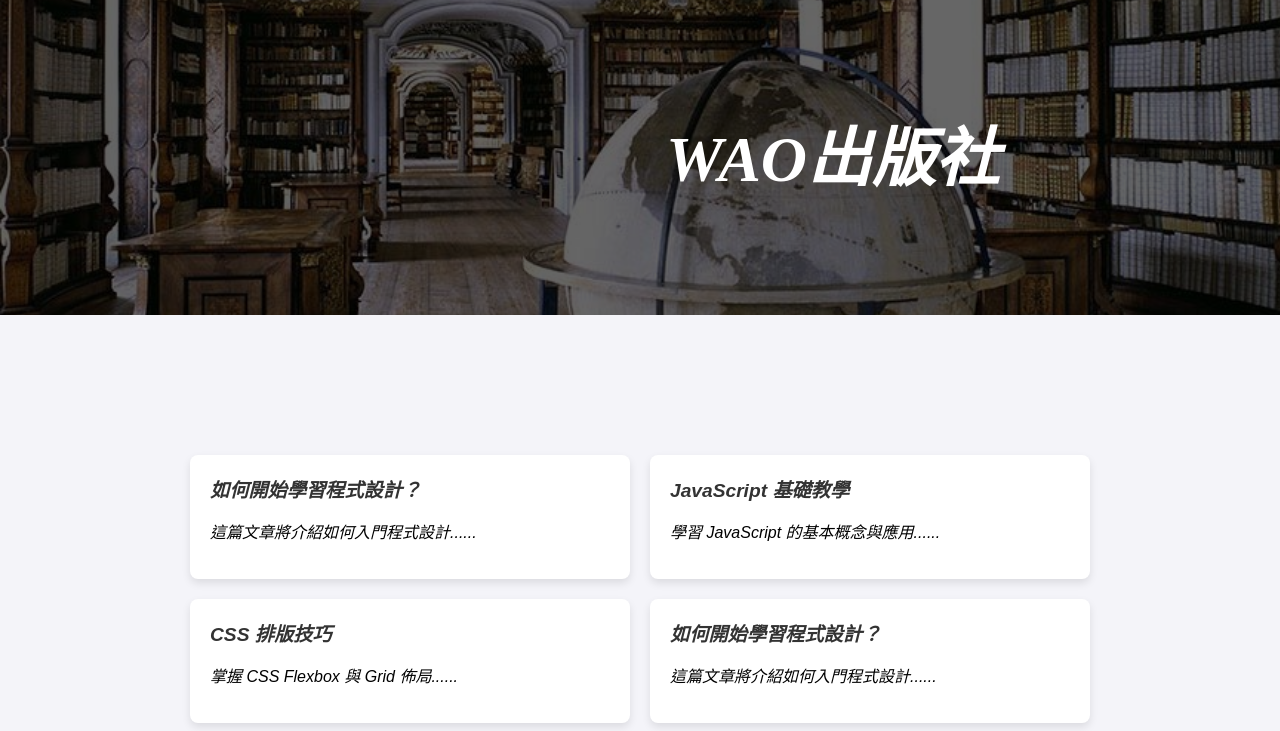
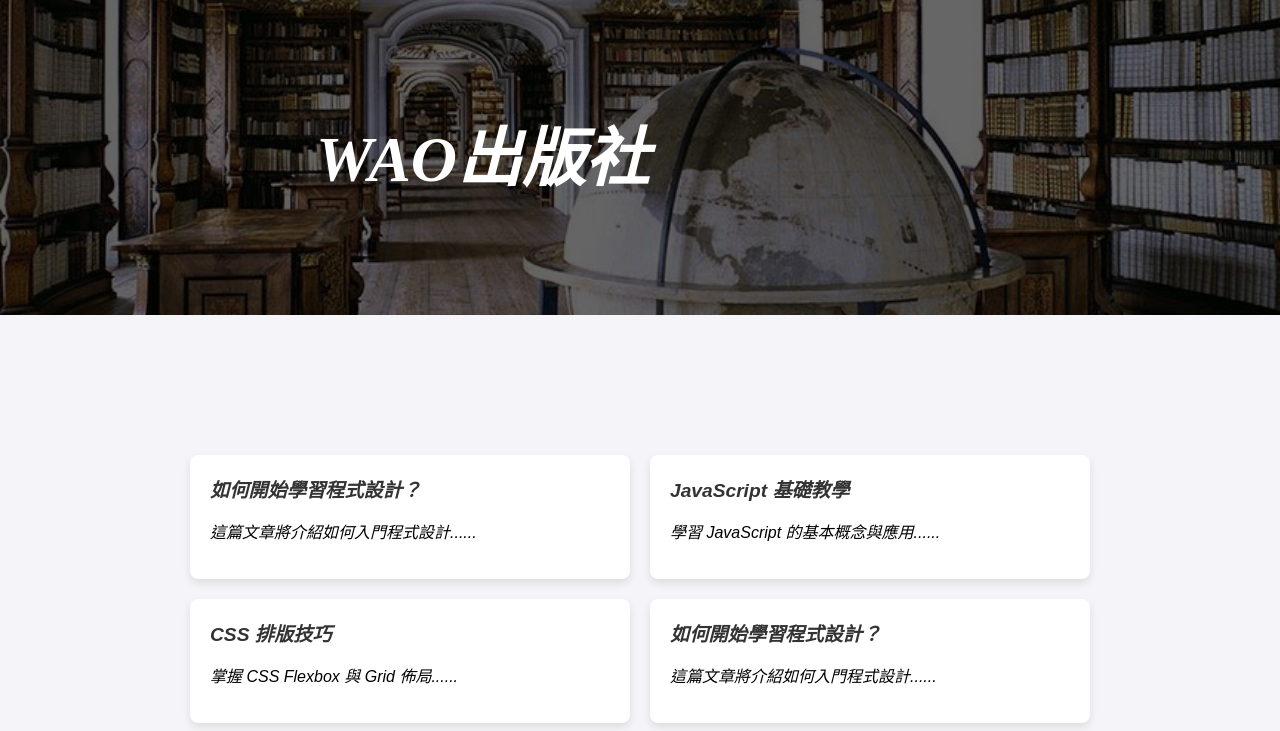
Before and after one commit to chou-chuan-chuan/wactgo_publisher, a plain HTML site: page index.html in a window 1280 px wide. Shown: the part 69-800 px from the top of the page. Drawn offline with Linux system fonts and the light colour scheme.

Commit message:
Update styles.css

```diff
--- a/styles.css
+++ b/styles.css
@@ -54,7 +54,7 @@ header h1 {
     font-size: 4rem;
     font-family: serif;
     text-align: left; /* 讓內容靠左 */
-    padding-left: 650px; /* 增加左側間距 */
+    padding-left: 300px; /* 增加左側間距 */
     margin-top: 100px;
     margin-bottom: 100px;
 }
```
